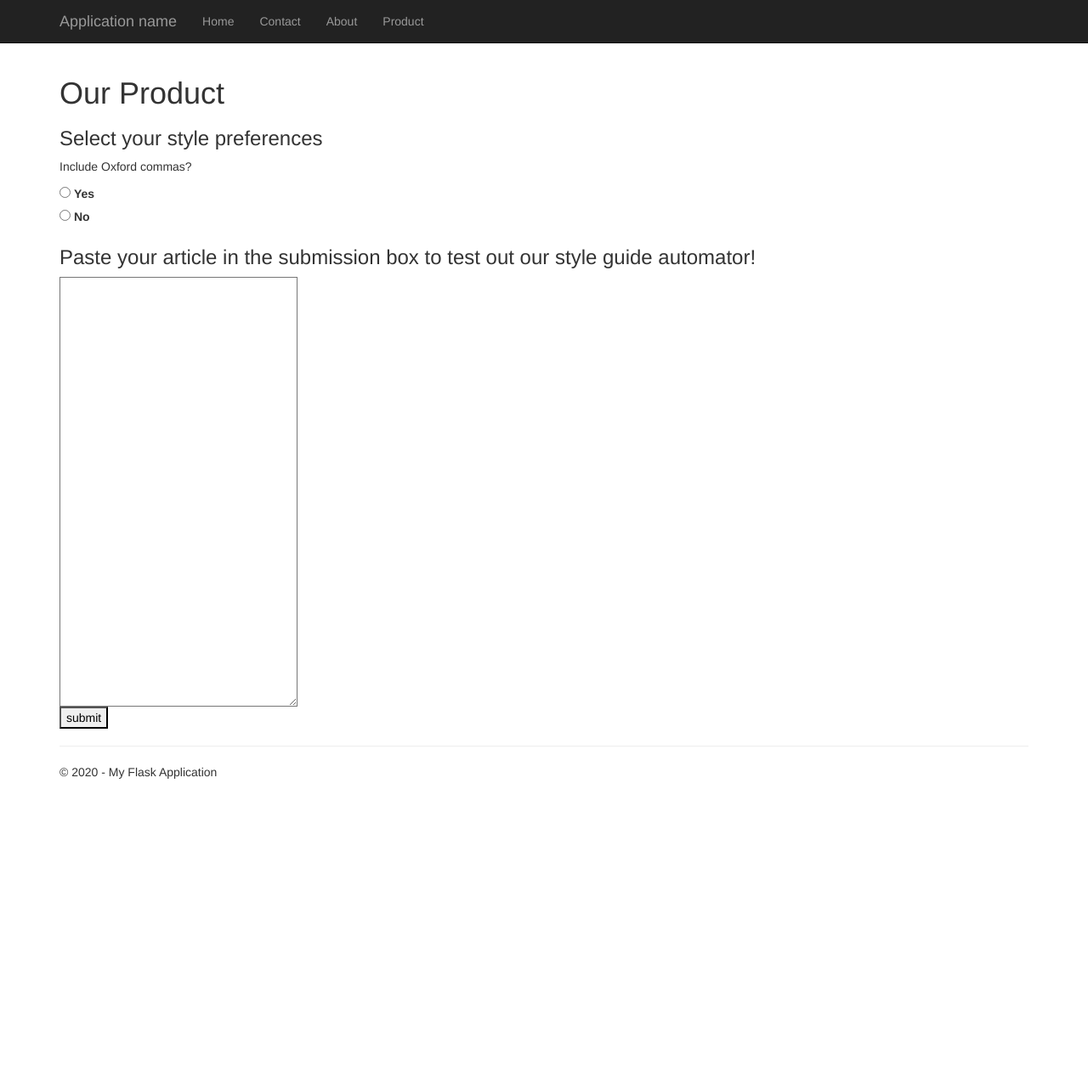
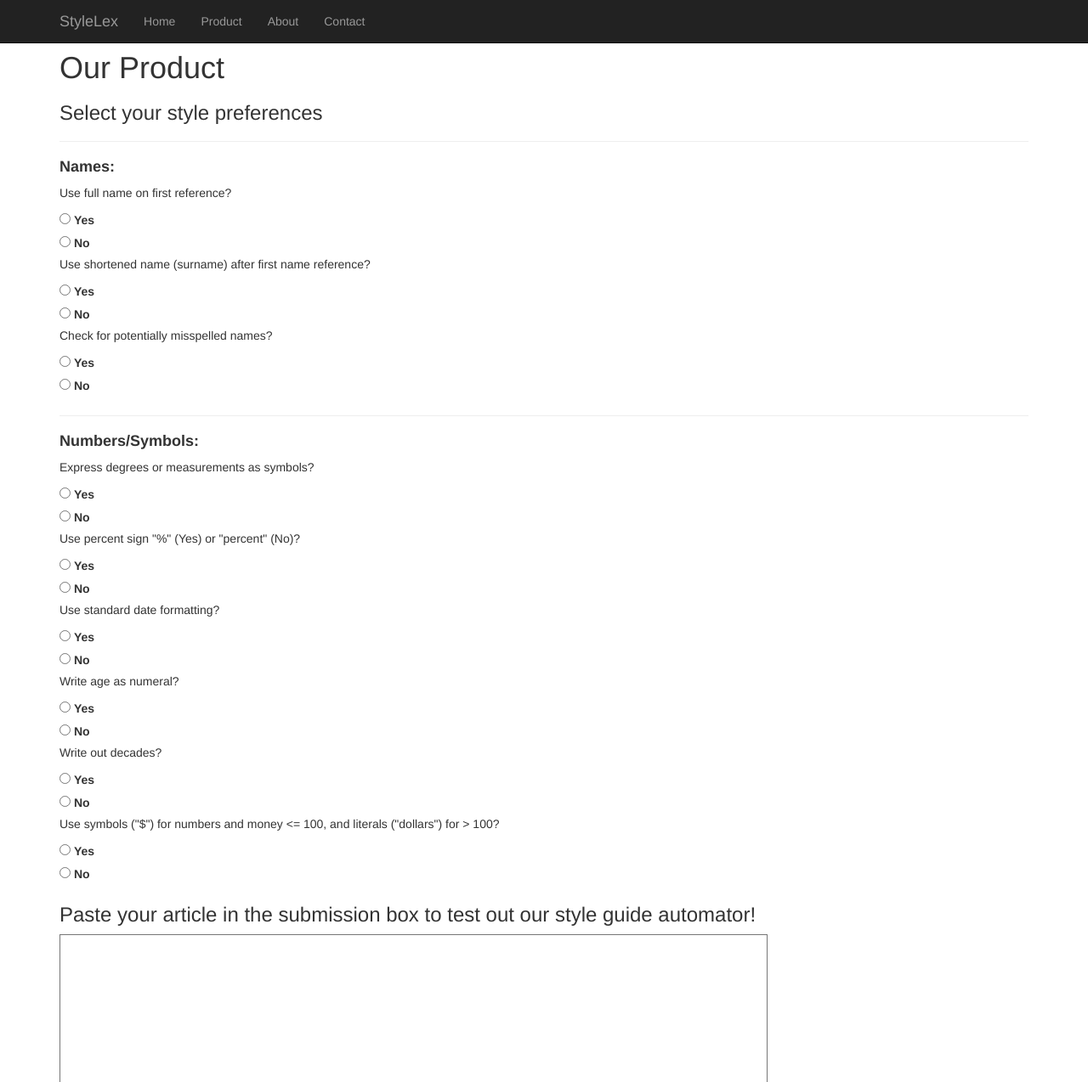
Before and after one commit to kansong99/stylelex, a Flask app: page /product in a window 1280 px wide. Shown: the top 1274 px of the page at 85% size. Before the commit the page ends 917 px from the top, so only its background shows below. Run offline with Flask 2, Linux system fonts and the light colour scheme; parts of the project's set-up code (start-up, migrations or seed data) failed here and were passed over; some libraries are stand-ins or nearby versions.

Commit message:
almost finished

```diff
--- a/website_test/website_test/website_test/find3.py
+++ b/website_test/website_test/website_test/find3.py
@@ -10,6 +10,7 @@ def find_func(option, llist):
 		if chunk.root.dep_ == 'conj':
 			noun_count = noun_count + 1
 			comma_index = chunk.start_char - 6
+
 		else:
 			if noun_count > 1:
 				if llist.text[comma_index + 2: comma_index + 5] != 'and':
--- a/website_test/website_test/website_test/links.py
+++ b/website_test/website_test/website_test/links.py
@@ -1,12 +1,12 @@
 import spacy
 
-nlp = spacy.load("en_core_web_sm")
+nlp = spacy.load("en_core_web_md")
 #text = ("He wants to buy red apples, green grapes, and yellow bananas. I like Jill, Jane, and Mary. I have 32 dollars")
 #doc = nlp(text)
 
 #A dictionary of all the errors contained throughout all the files
 perrors = {1: " (<- remove oxford comma)", 2: " (<- insert oxford comma)", 3: " (Use last name as shortened reference ->)",
-		   5: " (<- Use full name on first reference ->)", 7: " (Potentially misspelled name ->)"  }
+		   5: " (Use full name on first reference ->)", 7: " (Potentially misspelled name ->)"  }
 
 class Node:
 	def __init__(self, start, end, error):
--- a/website_test/website_test/website_test/templates/about.html
+++ b/website_test/website_test/website_test/templates/about.html
@@ -3,7 +3,7 @@
 
 {% block content %}
 
-<h2>Our mission</h2>
+<h1>Our mission</h1>
 <p>At StyleLex, we hope to improve the publication quality of local news outlets
     by creating a Style Guide Automator. You can try our product on this site!</p>
 
--- a/website_test/website_test/website_test/templates/layout.html
+++ b/website_test/website_test/website_test/templates/layout.html
@@ -5,7 +5,7 @@
     <meta name="viewport" content="width=device-width, initial-scale=1.0">
     <title>{{ title }} - My Flask App</title>
     <link rel="stylesheet" type="text/css" href="/static/content/bootstrap.min.css" />
-    <link rel="stylesheet" type="text/css" href="/static/content/site.css" />
+    <!--<link rel="stylesheet" type="text/css" href="/static/content/site.css" />-->
     <script src="/static/scripts/modernizr-2.6.2.js"></script>
 </head>
 
@@ -19,25 +19,22 @@
                     <span class="icon-bar"></span>
                     <span class="icon-bar"></span>
                 </button>
-                <a href="/" class="navbar-brand">Application name</a>
+                <a href="/" class="navbar-brand">StyleLex</a>
             </div>
             <div class="navbar-collapse collapse">
                 <ul class="nav navbar-nav">
                     <li><a href="{{ url_for('home') }}">Home</a></li>
+                    <li><a href="{{ url_for('product') }}">Product</a></li>
+                    <li><a href="{{ url_for('about') }}">About</a></li>
                     <li><a href="{{ url_for('contact') }}">Contact</a></li>
-                    <li><a href="{{ url_for('about') }}">About</a></li>
-                    <li><a href="{{ url_for('product') }}">Product</a></li>
                 </ul>
             </div>
         </div>
     </div>
 
     <div class="container body-content">
+        <br />
         {% block content %}{% endblock %}
-        <hr />
-        <footer>
-            <p>&copy; {{ year }} - My Flask Application</p>
-        </footer>
     </div>
 
     <script src="/static/scripts/jquery-1.10.2.js"></script>
--- a/website_test/website_test/website_test/templates/product.html
+++ b/website_test/website_test/website_test/templates/product.html
@@ -7,11 +7,67 @@
 
 <form action="/solution" target="_blank" method="POST">
     <h3>Select your style preferences</h3>
-    <p>Include Oxford commas?</p>
-    <input type="radio" id="yes" name="oxfords" value="yes">
+    <hr>
+
+    <h4><strong>Names:</strong></h4>
+
+    <p>Use full name on first reference?</p>
+    <input type="radio" id="yes" name="names1" value="yes">
     <label for="yes">Yes</label><br>
-    <input type="radio" id="no" name="oxfords" value="no">
+    <input type="radio" id="no" name="names1" value="no">
     <label for="no">No</label><br>
+
+    <p>Use shortened name (surname) after first name reference?</p>
+    <input type="radio" id="yes" name="names2" value="yes">
+    <label for="yes">Yes</label><br>
+    <input type="radio" id="no" name="names2" value="no">
+    <label for="no">No</label><br>
+
+    <p>Check for potentially misspelled names?</p>
+    <input type="radio" id="yes" name="names3" value="yes">
+    <label for="yes">Yes</label><br>
+    <input type="radio" id="no" name="names3" value="no">
+    <label for="no">No</label><br>
+    <hr />
+
+    <h4><strong>Numbers/Symbols:</strong></h4>
+
+    <p>Express degrees or measurements as symbols?</p>
+    <input type="radio" id="yes" name="numbers1" value="yes">
+    <label for="yes">Yes</label><br>
+    <input type="radio" id="no" name="numbers1" value="no">
+    <label for="no">No</label><br>
+
+    <p>Use percent sign "%" (Yes) or "percent" (No)?</p>
+    <input type="radio" id="yes" name="numbers2" value="yes">
+    <label for="yes">Yes</label><br>
+    <input type="radio" id="no" name="numbers2" value="no">
+    <label for="no">No</label><br>
+
+    <p>Use standard date formatting?</p>
+    <input type="radio" id="yes" name="numbers3" value="yes">
+    <label for="yes">Yes</label><br>
+    <input type="radio" id="no" name="numbers3" value="no">
+    <label for="no">No</label><br>
+
+    <p>Write age as numeral?</p>
+    <input type="radio" id="yes" name="numbers4" value="yes">
+    <label for="yes">Yes</label><br>
+    <input type="radio" id="no" name="numbers4" value="no">
+    <label for="no">No</label><br>
+
+    <p>Write out decades?</p>
+    <input type="radio" id="yes" name="numbers5" value="yes">
+    <label for="yes">Yes</label><br>
+    <input type="radio" id="no" name="numbers5" value="no">
+    <label for="no">No</label><br>
+
+    <p>Use symbols ("$") for numbers and money <= 100, and literals ("dollars") for > 100?</p>
+    <input type="radio" id="yes" name="numbers6" value="yes">
+    <label for="yes">Yes</label><br>
+    <input type="radio" id="no" name="numbers6" value="no">
+    <label for="no">No</label><br />
+
     <h3>Paste your article in the submission box to test out our style guide automator!</h3>
     <textarea rows="25" cols="100" input type="text" name="art">
     </textarea>
--- a/website_test/website_test/website_test/views.py
+++ b/website_test/website_test/website_test/views.py
@@ -73,19 +73,25 @@ def product():
 #        message=msg
 #    )
 
+dict = {'yes': True, 'no': False}
+
 @app.route('/solution', methods = ["POST"])
 def solution():
     """Renders the solution page."""
     if request.method == "POST":
         article = request.form["art"]
         llist = LinkedList(article)
-        if request.form["oxfords"] == "no":
-            find_func(False, llist)
-        elif request.form["oxfords"] == "yes":
-            find_func(True, llist)
-        else:
-            pass
-        names_func(True, True, True, llist)
+        #if request.form["oxfords"] == "no":
+        #    find_func(False, llist)
+        #elif request.form["oxfords"] == "yes":
+        #    find_func(True, llist)
+        #else:
+        #    pass
+        #names_func(True, True, True, llist)
+        #dict[request.form["oxfords"]]
+        names_func(dict[request.form["names1"]], dict[request.form["names2"]], dict[request.form["names3"]], llist)
+        numb_func(dict[request.form["numbers1"]], dict[request.form["numbers2"]], dict[request.form["numbers3"]],
+                  dict[request.form["numbers4"]], dict[request.form["numbers5"]], dict[request.form["numbers6"]], llist)
         solution = llist.tostring()
         length = len(solution)
     return render_template(
```
Also changed, not shown: website_test/website_test/website_test/templates/contact.html (+10 -8 lines), website_test/website_test/website_test/templates/index.html (+4 -4 lines), website_test/website_test/website_test/templates/solution.html (+7 -2 lines).
